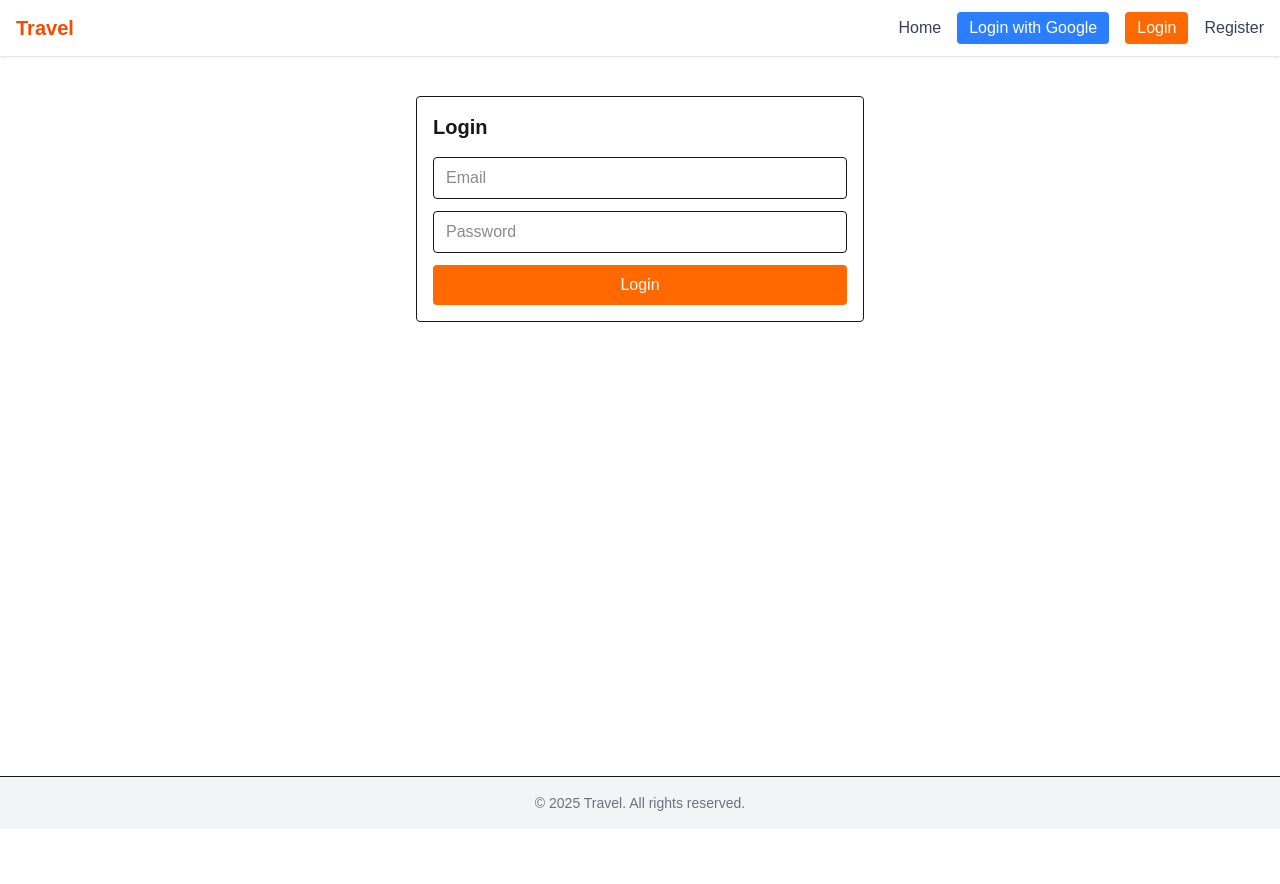
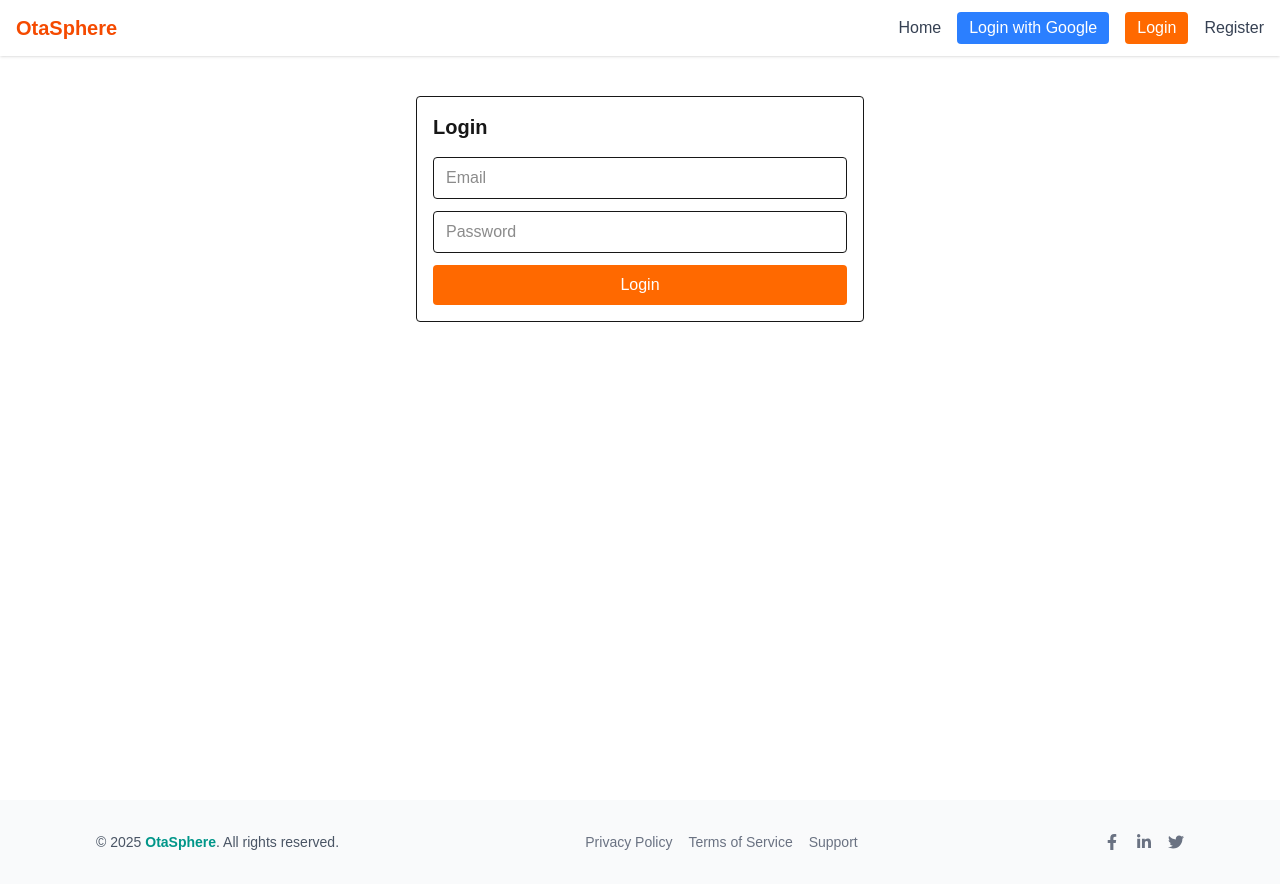
Before and after one commit to NomanSadick/travel-frontend, a Next.js app: page /api/auth/login in a window 1280 px wide. Before the commit the page ends 829 px from the top, so only its background shows below. Built offline with nearby package versions, Linux system fonts and the light colour scheme; no server answers.

Commit message:
footer component redesign

```diff
--- a/app/package/[id]/AboutSection.tsx
+++ b/app/package/[id]/AboutSection.tsx
@@ -1,22 +1,31 @@
 "use client";
-
 
 interface AboutSectionProps {
   description: string;
   days: number;
   nights: number;
+  category: string;
 }
 
-const AboutSection = ({ description, days, nights, category }: AboutSectionProps) => {
+const AboutSection = ({
+  description,
+  days,
+  nights,
+  category,
+}: AboutSectionProps) => {
   return (
     <div className="mt-8">
       <h2 className="text-2xl font-semibold mb-2">About This Package</h2>
 
       <p>{description}</p>
-      <p><span className="text-xl">Category:</span> {category}</p>
-      <p className="mt-2 text-gray-500">
-        Duration: {days} Days / {nights} Nights
-      </p>
+      <div className="flex justify-baseline items-center gap-4 mt-4">
+        <p>
+          <span className="text-xl">Category:</span> {category}
+        </p>
+        <p className="mt-2 text-gray-500">
+          Duration: {days} Days / {nights} Nights
+        </p>
+      </div>
     </div>
   );
 };
--- a/app/package/[id]/InclusionsExclusionsSection.tsx
+++ b/app/package/[id]/InclusionsExclusionsSection.tsx
@@ -22,8 +22,8 @@ const InclusionsExclusionsSection = ({ inclusions, exclusions }: InclusionsExclu
           <ul className="space-y-2">
             {inclusions.map((item, index) => (
               <li key={index}>
-                <p className="font-semibold">{item.value}</p>
-                <p className="text-gray-600">{item.time}</p>
+                <p className="font-normal">{item.value}</p>
+                {/* <p className="text-gray-600">{item.time}</p> */}
               </li>
             ))}
           </ul>
@@ -35,8 +35,8 @@ const InclusionsExclusionsSection = ({ inclusions, exclusions }: InclusionsExclu
           <ul className="space-y-2">
             {exclusions.map((item, index) => (
               <li key={index}>
-                <p className="font-semibold">{item.value}</p>
-                <p className="text-gray-600">{item.time}</p>
+                <p className="font-normal">{item.value}</p>
+                {/* <p className="text-gray-600">{item.time}</p> */}
               </li>
             ))}
           </ul>
--- a/components/Card.tsx
+++ b/components/Card.tsx
@@ -40,10 +40,10 @@ const Card = ({
           <span className="text-green-500 font-bold">BDT: {price}</span>
         </div>
       </div>
-      <div className="m-8 text-center">
+      <div className="m-6 text-center">
         <button
           onClick={() => router.push("/packageFilter")}
-          className="px-6 py-3 bg-orange-300 text-white rounded-lg hover:bg-orange-500 transition cursor-pointer"
+          className="px-6 py-3 bg-orange-300 text-white rounded-lg hover:bg-orange-500 transition cursor-pointer w-full"
         >
           View All Packages
         </button>
--- a/components/Footer.tsx
+++ b/components/Footer.tsx
@@ -1,10 +1,38 @@
-// components/Footer.tsx
+import { FaFacebookF, FaLinkedinIn, FaTwitter } from "react-icons/fa";
+
 const Footer = () => {
-    return (
-      <footer className="bg-gray-100 text-center py-4 mt-10 border-t">
-        <p className="text-sm text-gray-500">© 2025 Travel. All rights reserved.</p>
-      </footer>
-    );
-  };
+  return (
+    <footer className="bg-gray-50 mt-16">
+      <div className="container mx-auto px-4 md:px-24 py-8 flex flex-col md:flex-row items-center justify-between text-sm text-gray-600">
+        {/* Left Section */}
+        <div className="text-center md:text-left mb-4 md:mb-0">
+          <p>
+            © {new Date().getFullYear()} <span className="font-semibold text-teal-600">OtaSphere</span>. All rights reserved.
+          </p>
+        </div>
 
-  export default Footer;
+        {/* Center Navigation Links */}
+        <div className="flex flex-wrap gap-4 justify-center text-gray-500">
+          <a href="#" className="hover:text-teal-600 transition">Privacy Policy</a>
+          <a href="#" className="hover:text-teal-600 transition">Terms of Service</a>
+          <a href="#" className="hover:text-teal-600 transition">Support</a>
+        </div>
+
+        {/* Right Social Icons */}
+        <div className="flex gap-4 mt-4 md:mt-0 justify-center md:justify-end">
+          <a href="#" aria-label="Facebook" className="text-gray-500 hover:text-teal-600 transition">
+            <FaFacebookF size={16} />
+          </a>
+          <a href="#" aria-label="LinkedIn" className="text-gray-500 hover:text-teal-600 transition">
+            <FaLinkedinIn size={16} />
+          </a>
+          <a href="#" aria-label="Twitter" className="text-gray-500 hover:text-teal-600 transition">
+            <FaTwitter size={16} />
+          </a>
+        </div>
+      </div>
+    </footer>
+  );
+};
+
+export default Footer;
--- a/components/Navbar.tsx
+++ b/components/Navbar.tsx
@@ -10,7 +10,7 @@ const Navbar = () => {
     <nav className="bg-white shadow px-4 py-3">
       <div className="max-w-7xl mx-auto flex justify-between items-center">
         <Link href="/" className="text-xl font-bold text-orange-600">
-          Travel
+        OtaSphere
         </Link>
 
         <div className="space-x-4 flex items-center">
```
